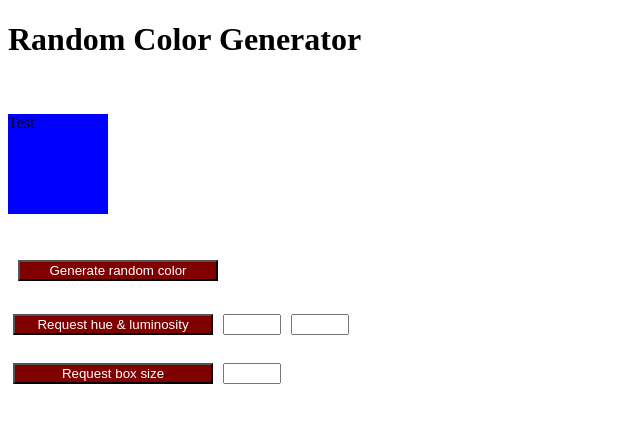
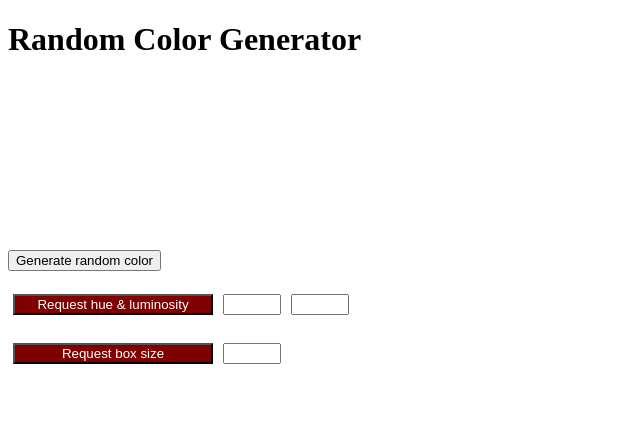
Before and after one commit to claramrk/react-random-color-generator, a React app: page / in a window 1280 px wide. Shown: the top 422 px of the page, without its empty margins (0-640 px from the left). Built offline with nearby package versions, Linux system fonts and the light colour scheme.

Commit message:
Set up functionality for random color generation and box color change

```diff
--- a/package.json
+++ b/package.json
@@ -4,6 +4,8 @@
   "private": true,
   "dependencies": {
     "@upleveled/react-scripts": "5.0.11",
+    "random-hex": "^1.0.2",
+    "randomcolor": "^0.6.2",
     "react": "^18.2.0",
     "react-dom": "^18.2.0"
   },
--- a/src/App.js
+++ b/src/App.js
@@ -1,4 +1,16 @@
+import * as randomHex from 'random-hex';
+import randomColor from 'randomcolor';
+import { useState } from 'react';
+
 export default function App() {
+  const hexColorRandom = randomColor();
+  const hexColorUserInput = randomColor({
+    // luminosity: userInputLuminosity,
+    // hue: userInput,
+  });
+  const [generatedColor, setColor] = useState('');
+  console.log(hexColorRandom);
+
   return (
     <>
       <h1>Random Color Generator</h1>
@@ -6,26 +18,31 @@ export default function App() {
 
       <div
         style={{
-          backgroundColor: 'blue',
+          backgroundColor: `${generatedColor}`,
           height: '100px',
           width: '100px',
         }}
       >
-        <p>Test</p>
+        <p
+          style={{
+            color: 'white',
+          }}
+        >
+          {generatedColor}
+        </p>
       </div>
+
       <br />
       <br />
-
+      <div>
         <button
-        style={{
-          width: '200px',
-          backgroundColor: 'maroon',
-          color: 'white',
-          margin: '10px',
+          onClick={() => {
+            setColor(randomColor());
           }}
         >
           Generate random color
         </button>
+
         <br />
         <br />
 
@@ -70,6 +87,7 @@ export default function App() {
             margin: '5px',
           }}
         />
+      </div>
     </>
   );
 }
```
Also changed, not shown: 1 other file (tests, documents, lock files or other folders). Lines whose indentation alone changed are shown as unchanged.
